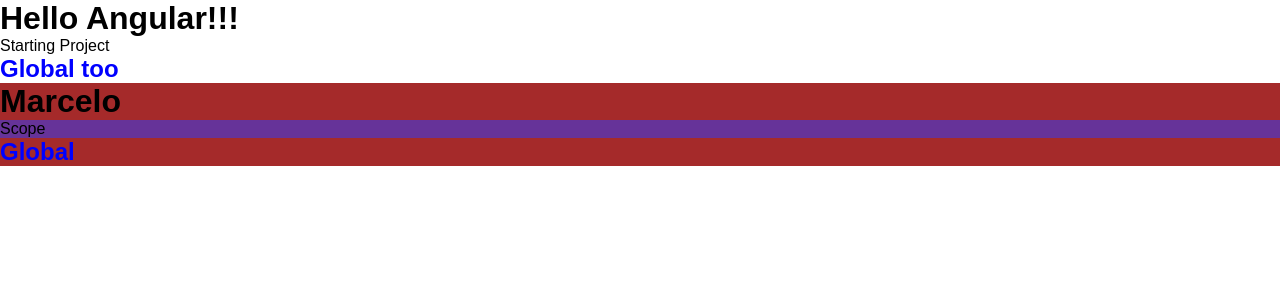
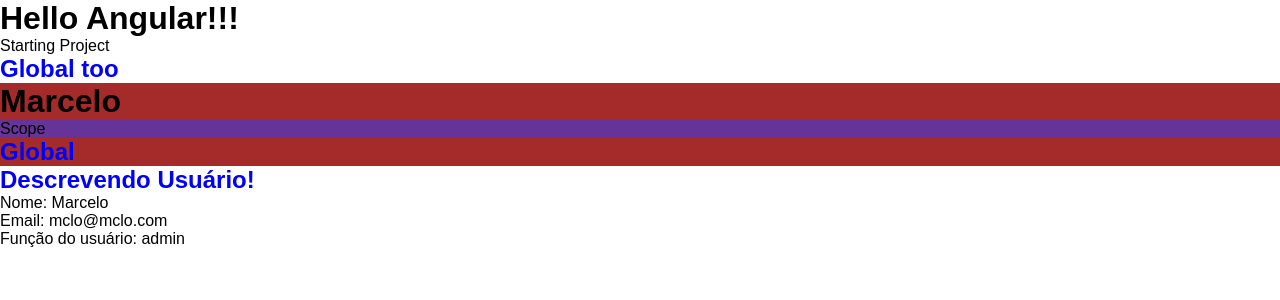
Before and after one commit to MarceloHcb/Angular, an Angular app: page / in a window 1280 px wide. Shown: the top 300 px of the page. Built offline with nearby package versions, Linux system fonts and the light colour scheme.

Commit message:
compartilhamento de dados

```diff
--- a/src/app/app.component.html
+++ b/src/app/app.component.html
@@ -3,3 +3,4 @@
 <p>Starting Project</p>
 <h2>Global too</h2>
 <app-first-component></app-first-component>
+<app-parent-data [name]="userName" [userData]="userData"></app-parent-data>
--- a/src/app/app.component.ts
+++ b/src/app/app.component.ts
@@ -7,4 +7,9 @@
 })
 export class AppComponent {
   title = 'angular-project';
+  userName='Marcelo'
+  userData = {
+    email: 'mclo@mclo.com',
+    role: 'admin'
+  }
 }
--- a/src/app/app.module.ts
+++ b/src/app/app.module.ts
@@ -4,11 +4,13 @@
 import { AppRoutingModule } from './app-routing.module';
 import { AppComponent } from './app.component';
 import { FirstComponentComponent } from './components/first-component/first-component.component';
+import { ParentDataComponent } from './components/parent-data/parent-data.component';
 
 @NgModule({
   declarations: [
     AppComponent,
-    FirstComponentComponent
+    FirstComponentComponent,
+    ParentDataComponent
   ],
   imports: [
     BrowserModule,
--- /dev/null
+++ b/src/app/components/parent-data/parent-data.component.html
@@ -0,0 +1,4 @@
+<h2>Descrevendo Usuário!</h2>
+<p>Nome: {{name}}</p>
+<p>Email: {{userData.email}}</p>
+<p>Função do usuário: {{userData.role}}</p>
```
Also changed, not shown: src/app/components/parent-data/parent-data.component.ts (added, +11 -0 lines), src/app/components/parent-data/parent-data.component.css (added), 1 other file (tests, documents, lock files or other folders).
